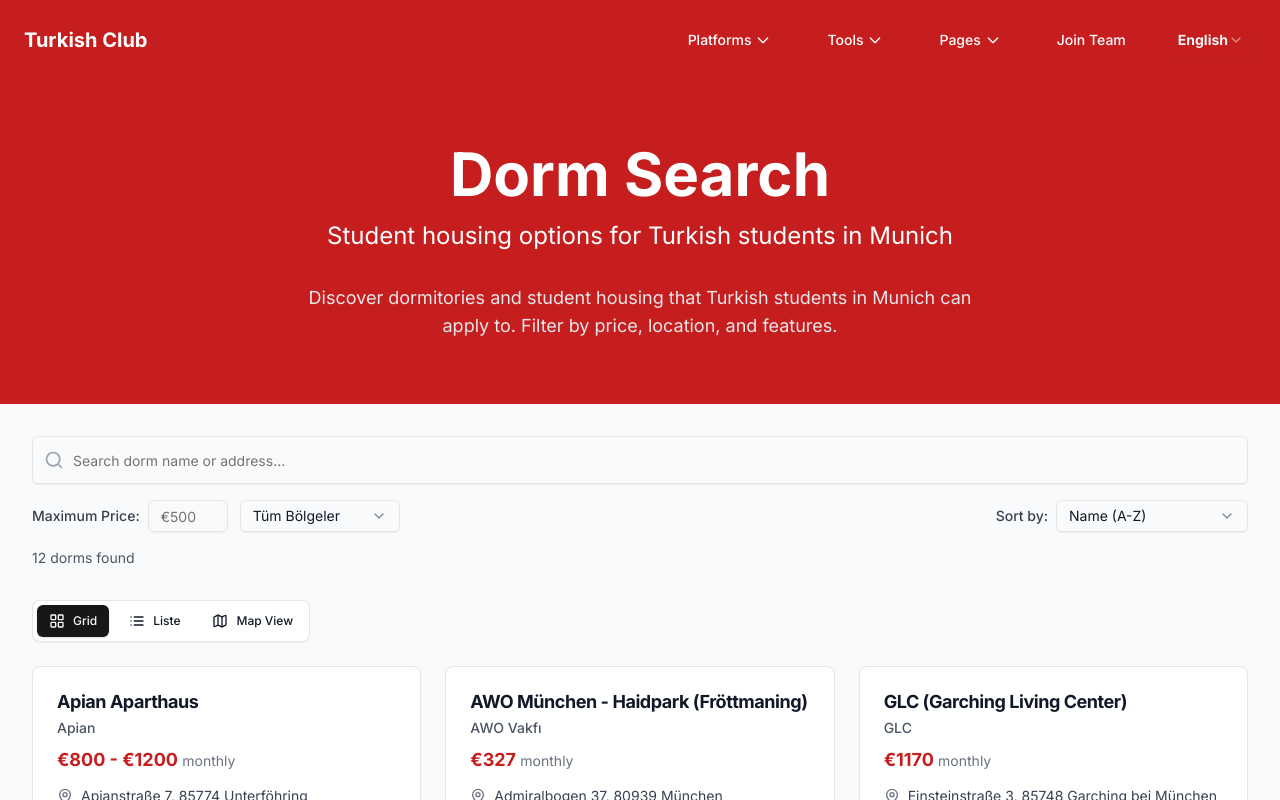
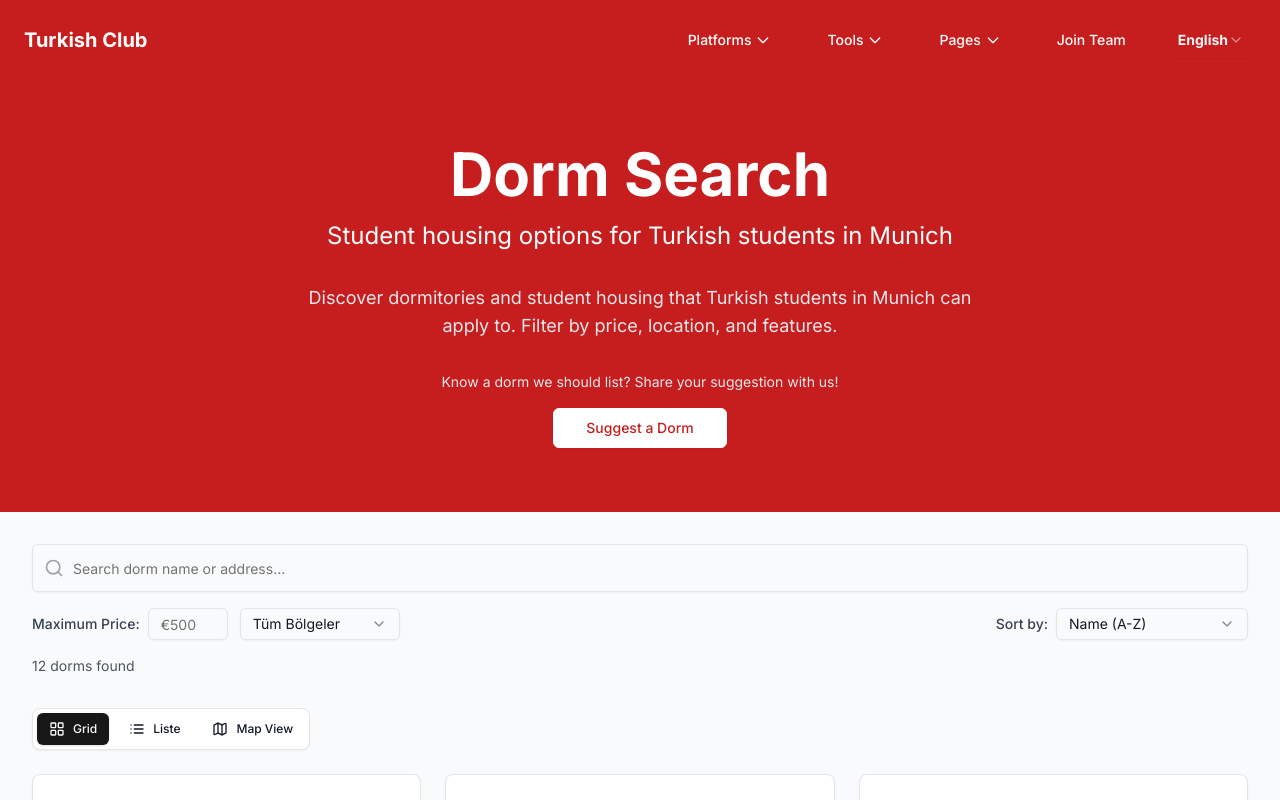
Before and after one commit to TurkishClub/website, a Next.js app: page /en/ev-arama in a window 1280 px wide. Shown: the top 800 px of the page. Built offline with nearby package versions, Linux system fonts and the light colour scheme.

Commit message:
Add suggestion feature for dorm listings and update translations

```diff
--- a/messages/de.json
+++ b/messages/de.json
@@ -102,6 +102,10 @@
     "title": "Wohnheimsuche",
     "subtitle": "Wohnoptionen für türkische Studenten in München",
     "description": "Entdecken Sie Wohnheime und Studentenwohnungen, auf die türkische Studenten in München sich bewerben können. Filtern Sie nach Preis, Lage und Ausstattung.",
+    "suggestDorm": {
+      "button": "Wohnheim Vorschlagen",
+      "description": "Kennen Sie ein Wohnheim, das wir auflisten sollten? Teilen Sie Ihren Vorschlag mit uns!"
+    },
     "search": {
       "placeholder": "Wohnheim oder Adresse suchen...",
       "button": "Suchen"
--- a/messages/en.d.json.ts
+++ b/messages/en.d.json.ts
@@ -105,6 +105,10 @@ declare const messages: {
     "title": "Dorm Search",
     "subtitle": "Student housing options for Turkish students in Munich",
     "description": "Discover dormitories and student housing that Turkish students in Munich can apply to. Filter by price, location, and features.",
+    "suggestDorm": {
+      "button": "Suggest a Dorm",
+      "description": "Know a dorm we should list? Share your suggestion with us!"
+    },
     "search": {
       "placeholder": "Search dorm name or address...",
       "button": "Search"
--- a/messages/en.json
+++ b/messages/en.json
@@ -102,6 +102,10 @@
     "title": "Dorm Search",
     "subtitle": "Student housing options for Turkish students in Munich",
     "description": "Discover dormitories and student housing that Turkish students in Munich can apply to. Filter by price, location, and features.",
+    "suggestDorm": {
+      "button": "Suggest a Dorm",
+      "description": "Know a dorm we should list? Share your suggestion with us!"
+    },
     "search": {
       "placeholder": "Search dorm name or address...",
       "button": "Search"
--- a/messages/tr.json
+++ b/messages/tr.json
@@ -101,6 +101,10 @@
     "title": "Yurt Arama",
     "subtitle": "Münih'teki Türk öğrenciler için yurt seçenekleri",
     "description": "Münih'te öğrenim gören Türk öğrencilerin başvurabileceği yurtları keşfedin. Fiyat, konum ve özelliklere göre filtreleyin.",
+    "suggestDorm": {
+      "button": "Yurt Önerisi Gönder",
+      "description": "Bildiğiniz bir yurt var mı? Önerinizi bizimle paylaşın!"
+    },
     "search": {
       "placeholder": "Yurt adı veya adres ara...",
       "button": "Ara"
--- a/src/components/DormSearchPage.tsx
+++ b/src/components/DormSearchPage.tsx
@@ -132,6 +132,27 @@ export function DormSearchPage() {
         <p className="text-gray-200 max-w-2xl text-lg">
           {t("description")}
         </p>
+
+        {/* Suggest Dorm Button */}
+        <div className="mt-8 text-center">
+          <p className="text-gray-200 mb-4 text-sm">
+            {t("suggestDorm.description")}
+          </p>
+          <Button
+            variant="outline"
+            size="lg"
+            onClick={() => {
+              const subject = encodeURIComponent("Yurt Önerisi - Turkish Club Munich");
+              const body = encodeURIComponent(
+                "Merhaba,\n\nMünih'te bulunan Turkish Club'ın yurt arama sayfası için bir yurt önerisi göndermek istiyorum.\n\nYurt Bilgileri:\n- Yurt Adı: \n- Adres: \n- Website: \n- Kira Aralığı: \n- Özellikler: \n- Başvuru Yöntemi: \n- Açıklama: \n\nTeşekkürler!"
+              );
+              window.location.href = `mailto:contact@turkishclub-munich.com?subject=${subject}&body=${body}`;
+            }}
+            className="bg-white text-[#C61E1E] hover:bg-gray-100 border-white hover:border-gray-100"
+          >
+            {t("suggestDorm.button")}
+          </Button>
+        </div>
       </section>
 
       {/* Main Content */}
--- a/src/data/dorms.ts
+++ b/src/data/dorms.ts
@@ -47,7 +47,7 @@ export const mockDorms: Dorm[] = [
     name: "AWO München - Haidpark (Fröttmaning)",
     organization: "AWO Vakfı",
     address: "Admiralbogen 37, 80939 München",
-    rent: 327,
+    rent: 327.5,
     website: "https://awo-muenchen.de/spezielles/studentisches-wohnen-im-haidpark/ueber-uns",
     coordinates: {
       lat: 48.2094,
```
